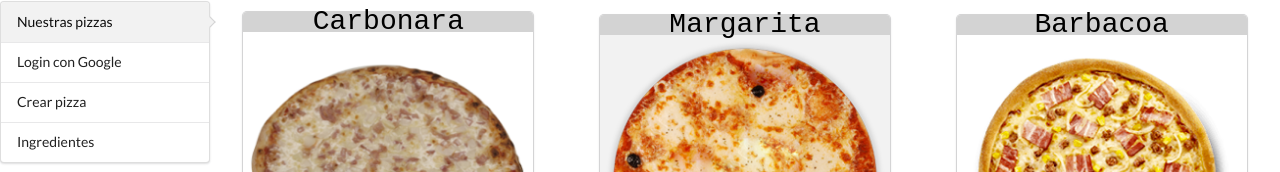
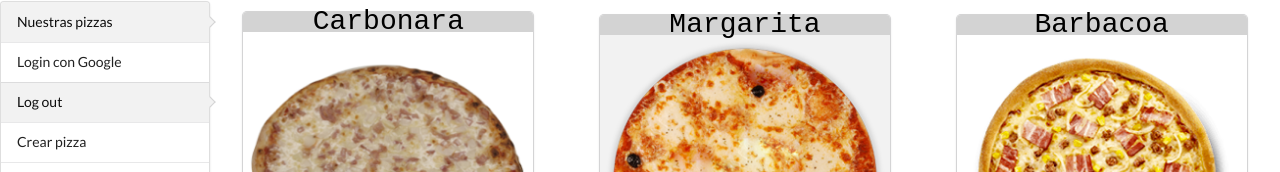
Before and after one commit to afoone/react-pizzeria-padawan, a React (Create React App) app: page / in a window 1280 px wide. Shown: the part 300-472 px from the top of the page. Built offline with nearby package versions, Linux system fonts and the light colour scheme; data requests are answered from the project's data file.

Commit message:
Log out menu

```diff
--- a/src/components/MenuLateral.js
+++ b/src/components/MenuLateral.js
@@ -18,10 +18,13 @@ export class MenuLateral extends Component {
                         Nuestras pizzas</Link>
                     <Link to="/login" class={this.props.active === LOGIN ? "active item" : "item"}>
                         Login con Google </Link>
+                    <Link to="/Log out" class={this.props.active === LISTA_PIZZAS ? "active item" : "item"}>
+                        Log out</Link>
                     <Link to="/pizzas/add" class={this.props.active === ADD_PIZZAS ? "active item" : "item"}>
                         Crear pizza </Link>
                     <Link to="/ingredientes/"class={this.props.active === INGREDIENTES ? "active item" : "item"}>
                         Ingredientes</Link>
+
 
                 </div>
 
```
